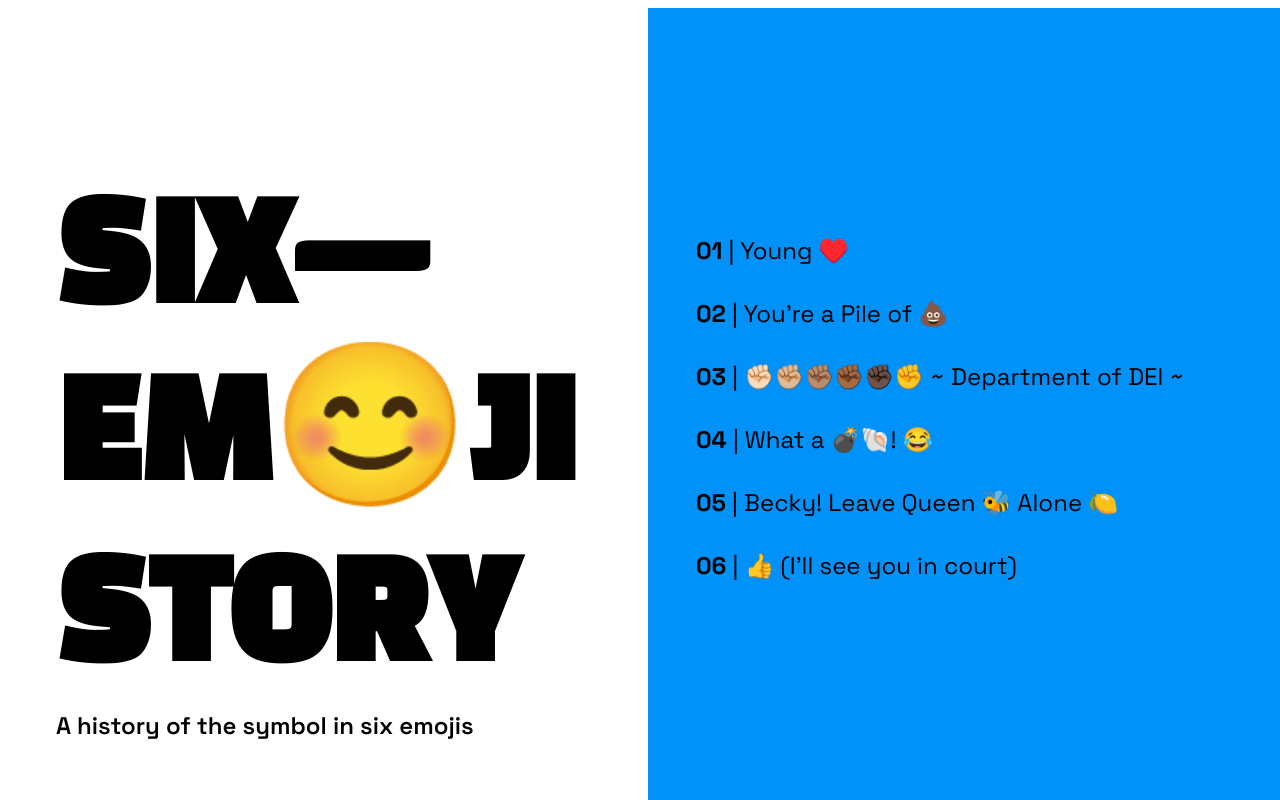
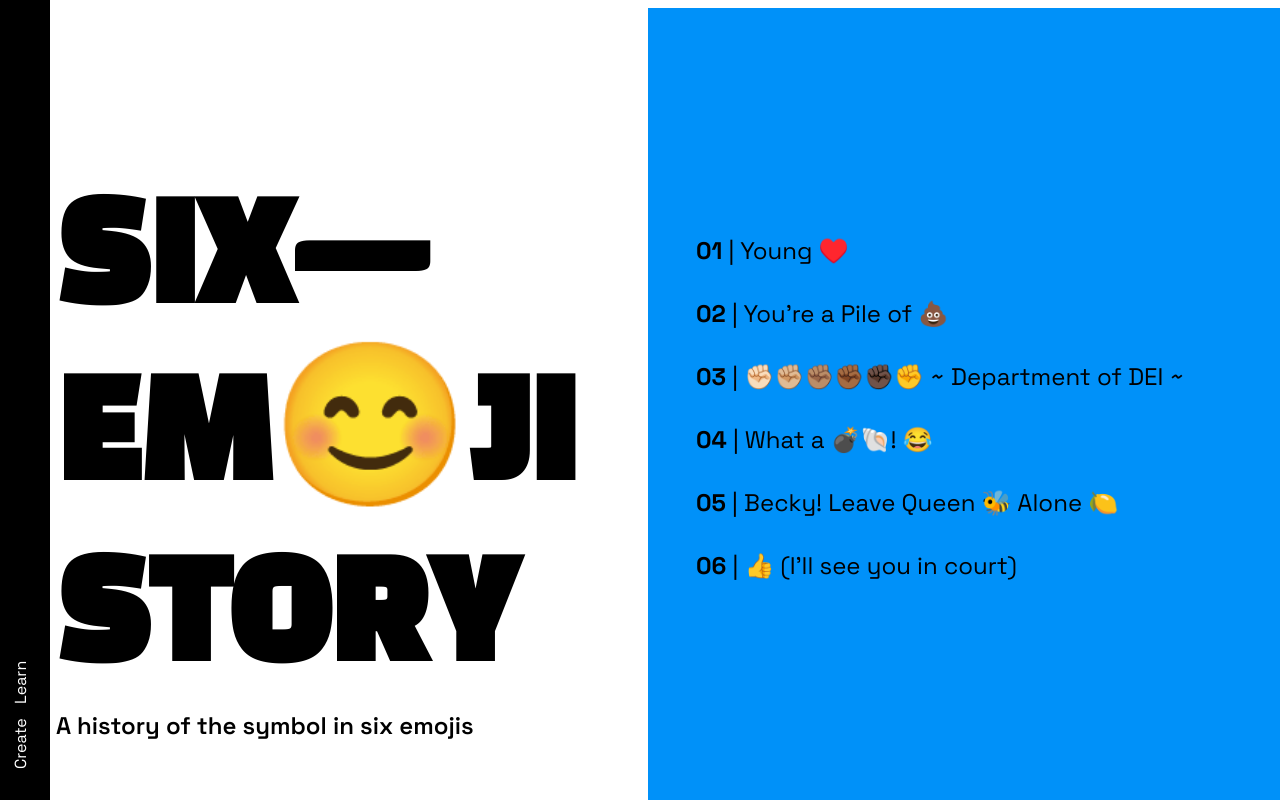
Before and after one commit to divya-mehra/sixemojistory, a React (Vite) app: page / in a window 1280 px wide. Shown: the top 800 px of the page. Built offline with nearby package versions, Linux system fonts and the light colour scheme; a web font is replaced by a local one.

Commit message:
added sticky nav on the side

```diff
--- a/package.json
+++ b/package.json
@@ -10,9 +10,11 @@
     "preview": "vite preview"
   },
   "dependencies": {
+    "html2canvas": "^1.4.1",
     "react": "^18.2.0",
     "react-dom": "^18.2.0",
-    "react-intersection-observer": "^9.5.2"
+    "react-intersection-observer": "^9.5.2",
+    "react-scroll": "^1.8.9"
   },
   "devDependencies": {
     "@types/react": "^18.2.15",
--- a/src/App.jsx
+++ b/src/App.jsx
@@ -6,6 +6,7 @@ import StartPanelLeft from "./panels/start-panel/StartPanelLeft";
 import StartPanelRight from "./panels/start-panel/StartPanelRight";
 import UserStartPanelLeft from "./panels/start-panel/UserStartPanelLeft";
 import UserStartPanelRight from "./panels/start-panel/UserStartpanelRight";
+import SideStickyNav from "./story/SideStickyNav";
 
 function App() {
   const emojis = [
@@ -27,15 +28,20 @@ function App() {
   return (
     <>
       <div className="contentWrapper">
+        <SideStickyNav />
         <div className="leftSide">
+          <div id="LearnStory">
             <StartPanelLeft />
             <StoryLeft
               currentEmoji={currentEmoji}
               emojis={emojis}
               user={false}
             />
+
             {/* User Story */}
-          <UserStartPanelLeft/>
+            </div>
+            <div id="CreateStory">
+            <UserStartPanelLeft />
             <StoryLeft
               currentEmoji={currentUserEmoji}
               emojis={userEmojis}
@@ -43,6 +49,7 @@ function App() {
               numberUserPanels={numberUserPanels}
               setNumberUserPanels={setNumberUserPanels}
             />
+          </div>
         </div>
         <div className="rightSide">
           <StartPanelRight emojis={emojis} />
@@ -53,7 +60,7 @@ function App() {
             user={false}
           />
           {/* User Story */}
-          <UserStartPanelRight/>
+          <UserStartPanelRight />
           <StoryRight
             currentEmoji={currentUserEmoji}
             setCurrentEmoji={setCurrentUserEmoji}
--- /dev/null
+++ b/src/panels/grid-panel/DownloadButton.jsx
@@ -0,0 +1,36 @@
+import html2canvas from "html2canvas";
+
+const DownloadButton = () => {
+  const handleDownload = async() => {
+
+    const targetDiv = document.getElementById("user-panel");
+    // const targetDivAll = document.getElementById("user-panel-with-text");
+
+    console.log('hi')
+
+    if (targetDiv) {
+        const canvas = await html2canvas(targetDiv);
+
+        // Convert canvas to image URL
+        const imageURL = canvas.toDataURL("image/png");
+
+        // Create a link element for downloading
+        const link = document.createElement("a");
+        link.href = imageURL;
+        link.download = "mydivs.png"; // Set the desired filename
+
+        // Programmatically click the link to trigger the download
+        document.body.appendChild(link);
+        link.click();
+
+        // Clean up
+        document.body.removeChild(link);
+      }
+
+
+  };
+
+  return <button onClick={handleDownload}>Download</button>;
+};
+
+export default DownloadButton;
--- a/src/panels/grid-panel/UserGridPanel.jsx
+++ b/src/panels/grid-panel/UserGridPanel.jsx
@@ -23,7 +23,7 @@ const UserGridPanel = ({ numberUserPanels, setNumberUserPanels }) => {
 
   return (
     <>
-      <div className={`${styles.gridPanel}`}>
+      <div className={`${styles.gridPanel}`} id='user-panel'>
         {divArr.map((item) => {
           return (
             <UserGridRect
--- a/src/panels/grid-panel/UserInterface.jsx
+++ b/src/panels/grid-panel/UserInterface.jsx
@@ -1,4 +1,5 @@
 import styles from "../panel.module.css";
+import DownloadButton from "./DownloadButton";
 
 const UserInterface = ({ buttonSelection, setButtonSelection }) => {
   const handleClick = (e, selection) => {
@@ -32,7 +33,7 @@ const UserInterface = ({ buttonSelection, setButtonSelection }) => {
         </button>
       </div>
       <div>
-        <button>Download</button>
+        <DownloadButton/>
       </div>
     </>
   );
--- a/src/panels/panel.module.css
+++ b/src/panels/panel.module.css
@@ -117,3 +117,22 @@ button {
 .buttonActive {
   font-weight: bold;
 }
+
+/* Text Input */
+
+.inputText {
+  background: transparent;
+  border: none;
+  outline: none;
+  cursor: text;
+  width: 70%;
+  height: 40%;
+  font-family: "Space Grotesk", sans-serif;
+  font-size: 21px;
+
+}
+
+.inputText:focus {
+  border: none;
+  outline: none;
+}
--- a/src/panels/text-panel/UserTextPanel.jsx
+++ b/src/panels/text-panel/UserTextPanel.jsx
@@ -1,12 +1,26 @@
 import styles from "../panel.module.css";
-import { useInView } from 'react-intersection-observer';
-import { useEffect, useRef } from "react";
+import { useState } from "react";
 
 const UserTextPanel = () => {
-
-    return ( <>
-
-    </> );
-}
+  return (
+    <div
+      style={{
+        color: "black",
+        display: "flex",
+        alignItems: "center",
+        justifyContent: "center",
+        height: "100%",
+      }}
+    >
+      <textarea
+      className={styles.inputText}
+        type="text"
+        // value={inputValue}
+        // onChange={handleInputChange}
+        placeholder="Enter text here"
+      />
+    </div>
+  );
+};
 
 export default UserTextPanel;
--- /dev/null
+++ b/src/story/SideStickyNav.jsx
@@ -0,0 +1,54 @@
+import React, { useState } from "react";
+import styles from "./story.module.css";
+import { Link } from "react-scroll";
+// import { opacity } from "html2canvas/dist/types/css/property-descriptors/opacity";
+
+const SideStickyNav = () => {
+  const [isHovered, setIsHovered] = useState(false);
+
+  const handleMouseEnter = () => {
+    console.log("Mouse entered");
+    setIsHovered(true);
+  };
+
+  const handleMouseLeave = () => {
+    console.log("Mouse left");
+    setIsHovered(false);
+  };
+
+  return (
+    <nav
+      className={`${styles.sideStickyNav}`}
+      style={{
+        opacity: isHovered ? 1 : 0,
+      }}
+      onMouseEnter={handleMouseEnter}
+      onMouseLeave={handleMouseLeave}
+    >
+      <ul>
+      <Link className={styles.SideStickyNavLink}
+          activeClass="active"
+          to="LearnStory"
+          spy={true}
+          smooth={true}
+          offset={-70} // Adjust the offset as needed
+          duration={500} // Duration of the scrolling animation in milliseconds
+        >
+          Learn
+        </Link>
+        <Link className={styles.SideStickyNavLink}
+          activeClass="active"
+          to="CreateStory"
+          spy={true}
+          smooth={true}
+          offset={-70} // Adjust the offset as needed
+          duration={500} // Duration of the scrolling animation in milliseconds
+        >
+          Create
+        </Link>
+      </ul>
+    </nav>
+  );
+};
+
+export default SideStickyNav;
--- a/src/story/story.module.css
+++ b/src/story/story.module.css
@@ -1,7 +1,39 @@
+.scrollArea {
+  display: flex;
+  flex-direction: column;
+}
 
+/* Styling for the sticky navigation */
+.sideStickyNav {
+  position: fixed;
 
-  .scrollArea {
+  top: 0;
+  left: 0;
+  width: 50px;
+  height: 100vh;
+  background-color: #000;
+  transition: opacity 0.5s ease;
+  z-index: 5;
+  /* opacity: 0; */
+}
 
-    display: flex;
-    flex-direction: column;
-  }
+/* Styling for the menu items */
+ul {
+  list-style-type: none;
+  padding: 0px;
+  margin: 20px 0;
+  display: flex;
+  flex-direction: column;
+  justify-content: flex-end;
+  gap: 24px;
+  height: 100%;
+}
+
+.SideStickyNavLink {
+  color: #fff;
+  padding: 10px;
+  cursor: pointer;
+  transform: rotate(-90deg);
+  transform-origin: left top;
+
+}
```
Also changed, not shown: 1 other file (tests, documents, lock files or other folders). Lines whose indentation alone changed are shown as unchanged.
